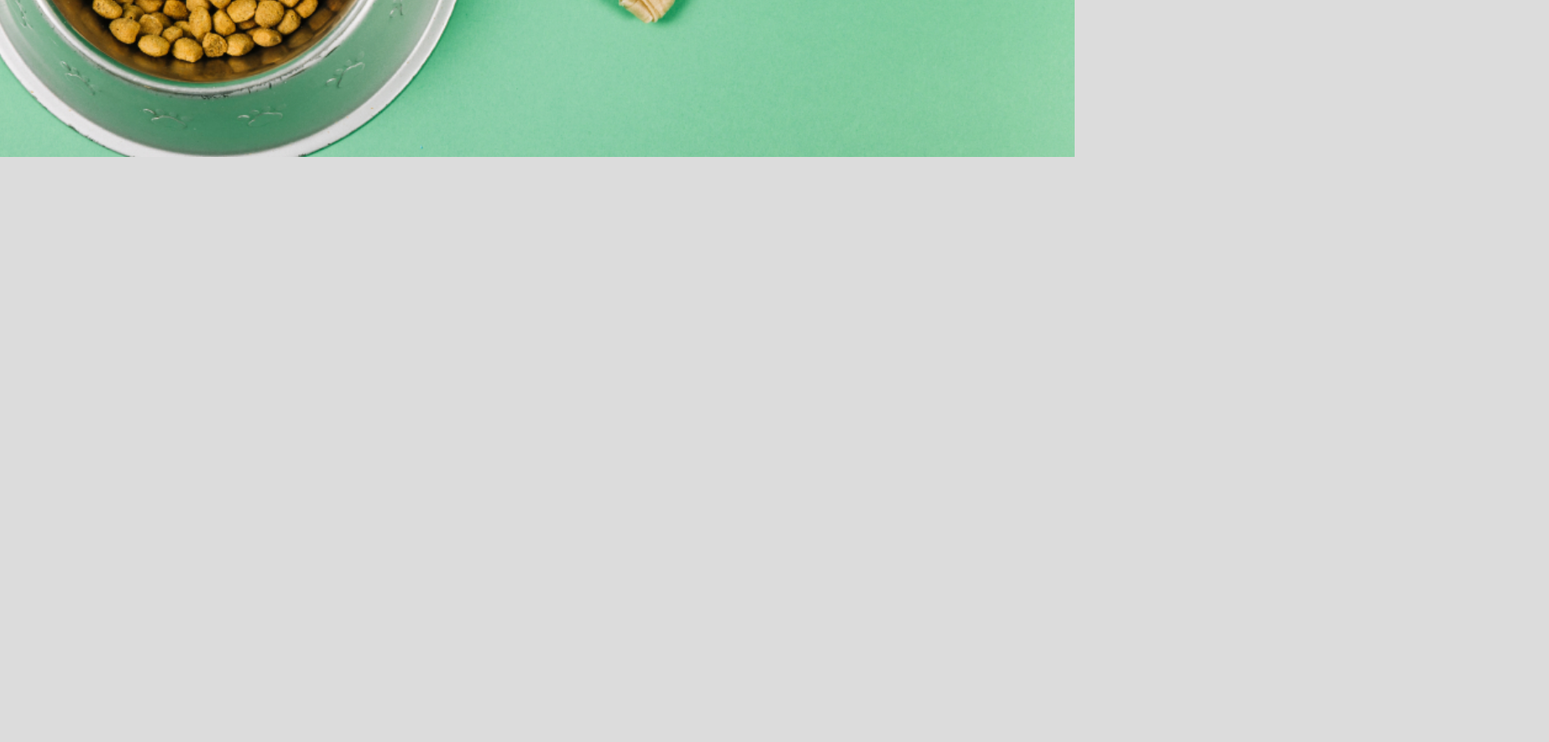
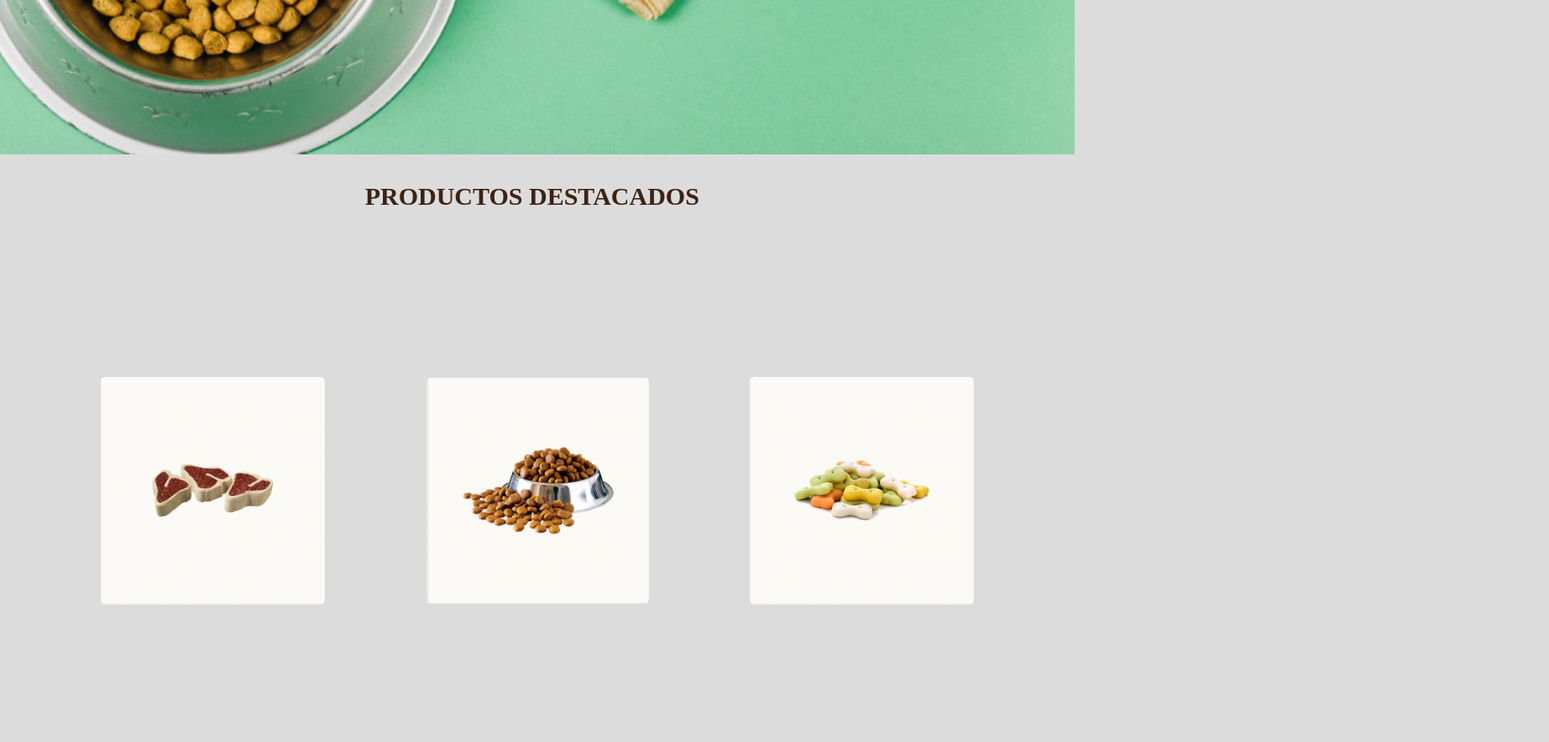
Before and after one commit to Gerardo19D80/FrontEnd1, a plain HTML site: page index.html in a window 1280 px wide. Shown: the part 509-1393 px from the top of the page at 84% size, 1845 px wide, since content can reach past the window. Before the commit the page ends 800 px from the top, so only its background shows below. Drawn offline with Linux system fonts and the light colour scheme.

Commit message:
comence a trabajar la segunda parte

```diff
--- a/css/style.css
+++ b/css/style.css
@@ -1,12 +1,10 @@
 
-/* PRIMERA PARTE */
+/* PRIMERA PARTE HEADER Y BANNER PRINCIPAL */
 
 *{  /* En esta primera parte con margin 0 y un padding de 0 integro las cajas para que no me queden espacios entre ellas */
     margin: 0;
     padding: 0;
-    border: 0;
-    vertical-align: baseline;
-    font-size: 100%;
+    box-sizing: border-box;
 }
 
 body {
@@ -29,6 +27,7 @@ section.topheader { /*identifico como topheader al cabezal de color negro donde
     top:0%;
     position: relative;
     box-sizing: border-box;
+    heigh
 }
 
 h6.bannerOfertas{
@@ -57,7 +56,7 @@ section.cabezal { /*identifico como cabezal a la seccion donde esta el logotipo
     justify-content: space-between;
     align-items: center;
     background-color: orange;
-    height: 66px;
+    height: 63px;
     position: relative;
     box-sizing: border-box;
 }
@@ -106,6 +105,7 @@ li.nav:hover { /* esta es una opci[on que encontr[e en youtube para darle un efe
     background-size: cover;
     position: relative;
     box-sizing: border-box;
+
 }
 
 .placer{
@@ -158,3 +158,90 @@ li.nav:hover { /* esta es una opci[on que encontr[e en youtube para darle un efe
     position: relative;
     box-sizing: border-box;
 }
+
+/* SEGUNDA PARTE CAJAS CONTENEDORAS */
+
+section.subBanner{
+    display: flex;
+    flex-direction: row;
+    flex-wrap: wrap;
+    height: 100px ;
+    align-items: center;
+    justify-content: center;
+    position: relative;
+    box-sizing: border-box;
+
+}
+
+article.nameSubBanner{
+    display: flex;
+    align-items: center;
+    justify-content: center;
+    position: relative;
+    box-sizing: border-box;
+
+}
+
+span.productosDestacados{
+    display: flex;
+    justify-content: center;
+    align-items: center;
+    color: #3C2313;
+    font-size: 30px;
+    font-weight: bold;
+    text-transform: uppercase;
+    position: relative;
+    box-sizing: border-box;
+}
+
+article.patita{
+
+    display: flex;
+    justify-content: center;
+    align-items: center;
+    position: relative;
+    box-sizing: border-box;
+
+}
+
+section.carrito-compras {
+    display: flex;
+    flex-direction: row;
+    flex-wrap: wrap;
+    height: 600px ;
+    align-items: flex-start;
+    justify-content: space-evenly;
+    position: relative;
+    box-sizing: border-box;
+
+}
+
+
+article.churrasquito{
+    display: flex;
+    align-self: center;
+    border-radius: 5px;
+    border: solid 1px whitesmoke;
+    position: relative;
+    box-sizing: border-box;
+}
+
+article.elcomedero{
+    display: flex;
+    align-self: center;
+    border-radius: 5px;
+    border: solid 1px whitesmoke;
+    position: relative;
+    box-sizing: border-box;
+
+}
+
+article.huesito{
+    display: flex;
+    align-self: center;
+    border-radius: 5px;
+    border: solid 1px whitesmoke;
+    position: relative;
+    box-sizing: border-box;
+
+}
--- a/index.html
+++ b/index.html
@@ -8,7 +8,10 @@
     <meta name="viewport" content="width=device-width, initial-scale=1.0">
     <title>PetShopKikeyLuna</title>
     <link rel="stylesheet" href="./css/style.css">
+    <meta name="viewport" content="width=device-width, initial-scale=1"> <!-- configuracion sitio responsive -->
+    <link rel="stylesheet" href="https://use.fontawesome.com/releases/v5.15.2/css/all.css"> <!-- link a font awesome -->
 </head>
+
 
 <body>
     <div class = "contenedor">
@@ -46,10 +49,43 @@
         </header>
 
         <main>
+
             <section class = bannerPrincipal>
                 <p class = "placer"> Es un placer tenerte aqui!</p>
                 <p class = "comedero"> Comederos en descuento!</p>
                 <p class = "comederos"> comederos</p>
+            </section>
+
+            <section class="subBanner">
+
+                <article class="nameSubBanner">
+                     <span class="productosDestacados">Productos Destacados</span>
+                </article>
+
+                <article class="patita">
+                    <i class="fa-solid fa-bone"></i>
+                </article>
+
+            </section>
+
+
+            <section class = "carrito-compras">
+
+
+                <article class ="churrasquito">
+                    <img src="/images/churrasquito.png" alt="churrasquito">
+
+                </article>
+
+                <article class ="elcomedero">
+                    <img src="/images/comedero.png" alt="">
+
+                </article>
+
+                <article class ="huesito">
+                    <img src="/images/huesito.png" alt="">
+
+                </article>
 
             </section>
 
@@ -82,6 +118,7 @@
             <p class="precio"> 250 </p>
         </article>
 
+    </section>
 
 
     <footer>
```
